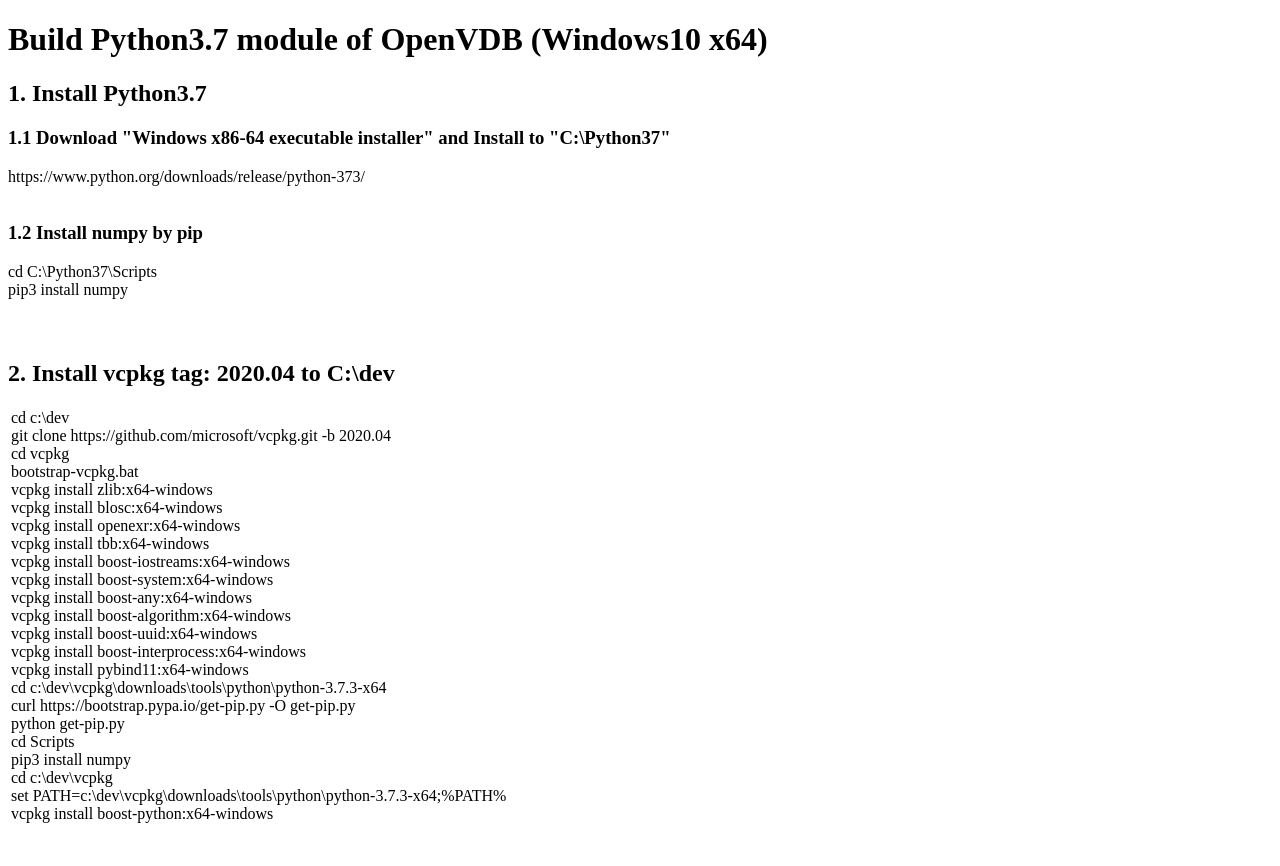
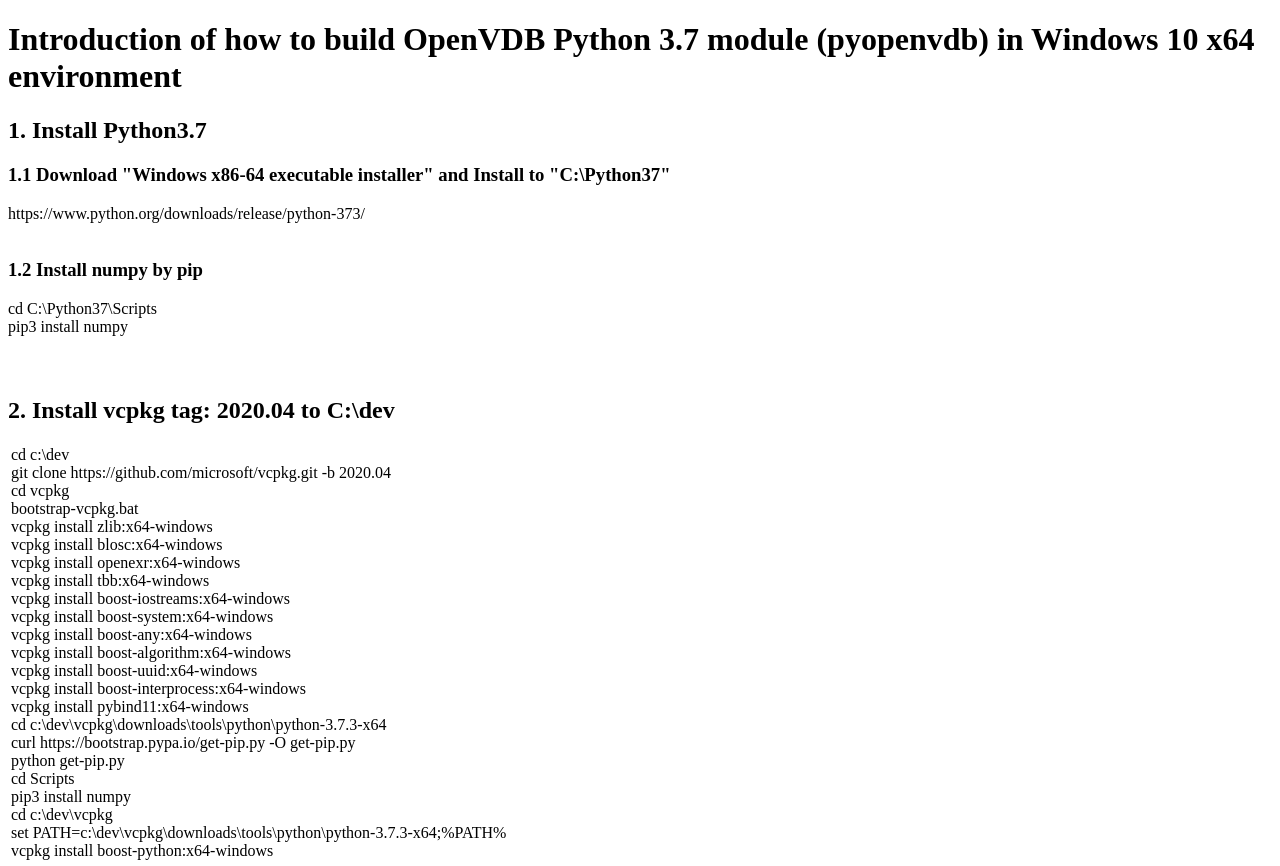
Before and after one commit to yair-mantis/techinfo, a plain HTML site: page index.html in a window 1280 px wide. Shown: the top 866 px of the page. Drawn offline with Linux system fonts and the light colour scheme.

Commit message:
Update index.html

```diff
--- a/index.html
+++ b/index.html
@@ -17,7 +17,7 @@
   <div id="side2"></div>
   <div id="main_wrapper000" class="HPZAutoMarginAdjuster">
   <div id="main">
-  <h1>Build Python3.7 module of OpenVDB (Windows10 x64)</h1>
+  <h1>Introduction of how to build OpenVDB Python 3.7 module (pyopenvdb) in Windows 10 x64 environment</h1>
   <h2>1. Install Python3.7</h2>
   <h3>1.1 Download &quot;Windows x86-64 executable installer&quot; and Install to &quot;C:\Python37&quot;</h3>
   https://www.python.org/downloads/release/python-373/<br clear="all">
```
